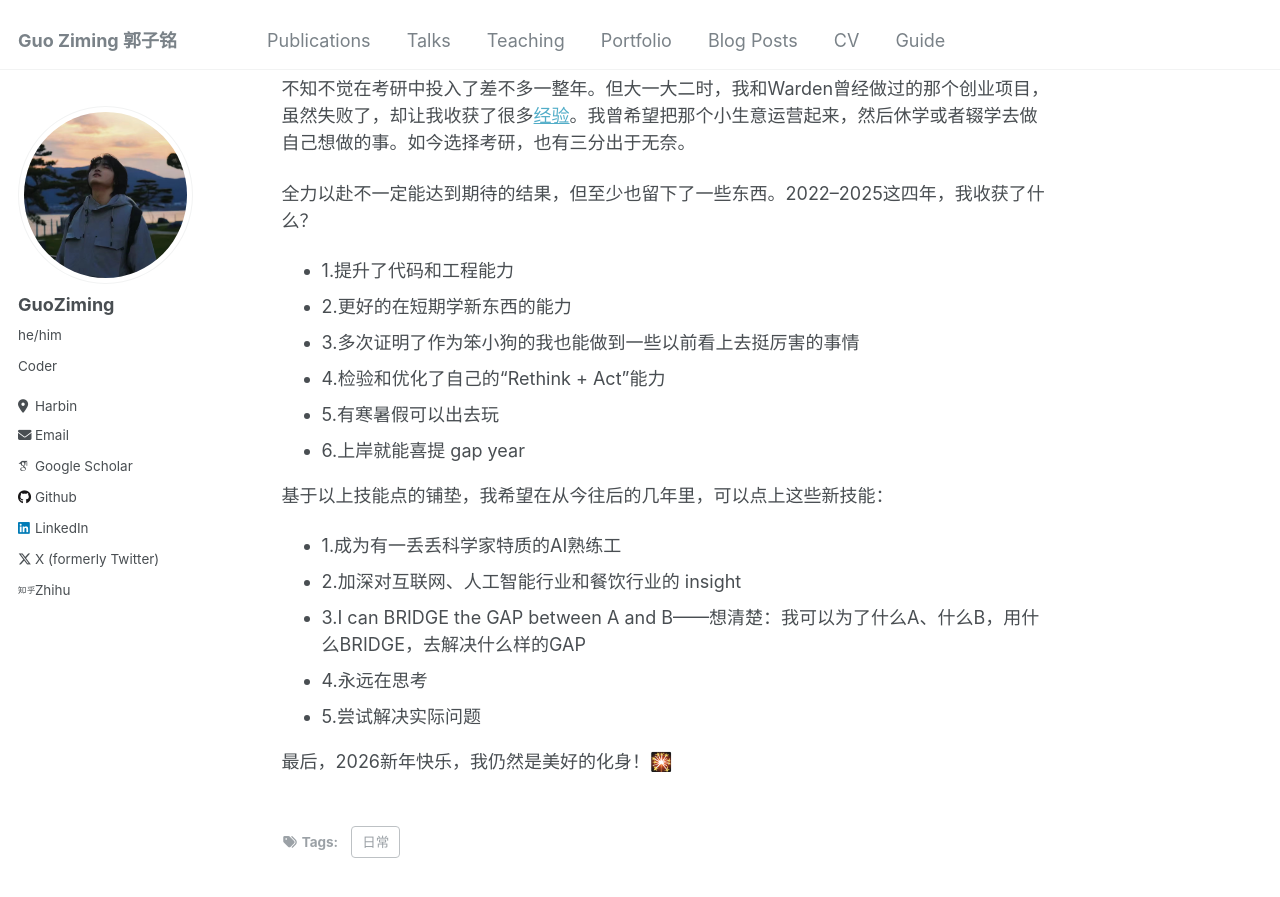
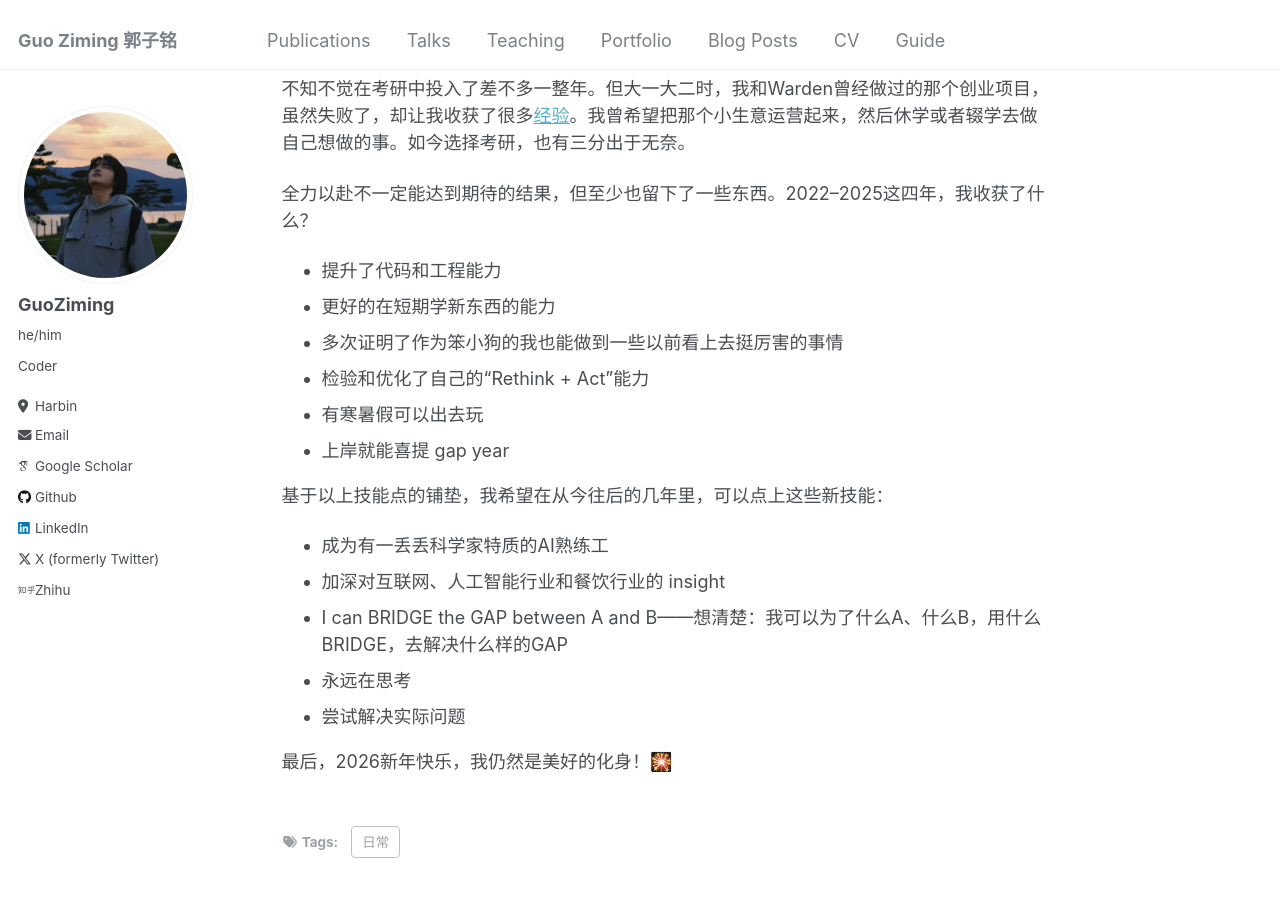
Before and after one commit to mcxiaoxiao/mcxiaoxiao.github.io, a Jekyll site: the page built from _posts/2026-01-16-前进.md, in a window 1280 px wide and 900 px high, scrolled down 1340 px. Shown: the top 897 px of the window. Built offline with Jekyll 4.4.1, drawn with Linux system fonts in a browser that asks for light colours; some web fonts are replaced.

Commit message:
Update 2026-01-16-前进.md

```diff
--- a/_posts/2026-01-16-前进.md
+++ b/_posts/2026-01-16-前进.md
@@ -42,19 +42,19 @@ tags:
 
 全力以赴不一定能达到期待的结果，但至少也留下了一些东西。2022–2025这四年，我收获了什么？
 
-  - 1.提升了代码和工程能力
-  - 2.更好的在短期学新东西的能力
-  - 3.多次证明了作为笨小狗的我也能做到一些以前看上去挺厉害的事情
-  - 4.检验和优化了自己的“Rethink + Act”能力
-  - 5.有寒暑假可以出去玩
-  - 6.上岸就能喜提 gap year
+  - 提升了代码和工程能力
+  - 更好的在短期学新东西的能力
+  - 多次证明了作为笨小狗的我也能做到一些以前看上去挺厉害的事情
+  - 检验和优化了自己的“Rethink + Act”能力
+  - 有寒暑假可以出去玩
+  - 上岸就能喜提 gap year
 
 基于以上技能点的铺垫，我希望在从今往后的几年里，可以点上这些新技能：
 
-  - 1.成为有一丢丢科学家特质的AI熟练工
-  - 2.加深对互联网、人工智能行业和餐饮行业的 insight
-  - 3.I can BRIDGE the GAP between A and B——想清楚：我可以为了什么A、什么B，用什么BRIDGE，去解决什么样的GAP
-  - 4.永远在思考
-  - 5.尝试解决实际问题
+  - 成为有一丢丢科学家特质的AI熟练工
+  - 加深对互联网、人工智能行业和餐饮行业的 insight
+  - I can BRIDGE the GAP between A and B——想清楚：我可以为了什么A、什么B，用什么BRIDGE，去解决什么样的GAP
+  - 永远在思考
+  - 尝试解决实际问题
 
 最后，2026新年快乐，我仍然是美好的化身！🎇
```
